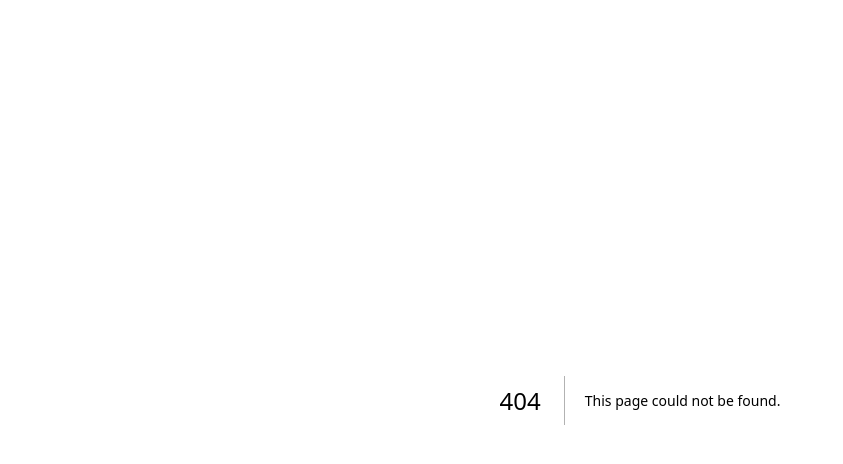
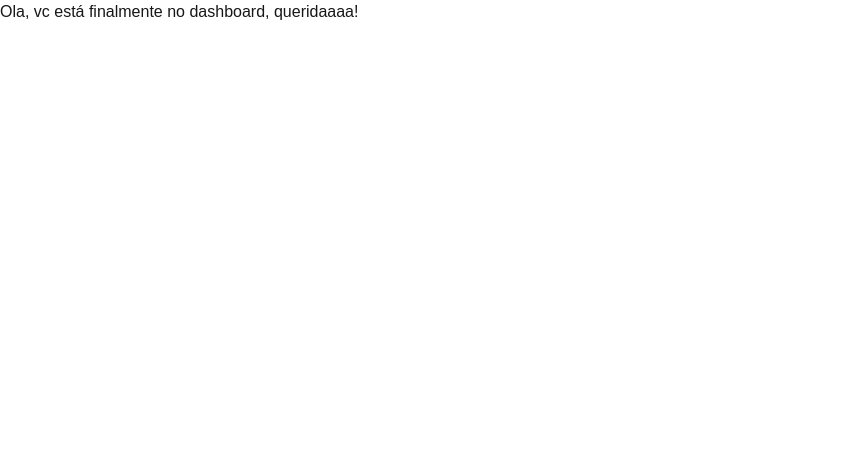
Before and after one commit to liviakobayashii/autenticacaoDeUsuarios, a Next.js app: page /dashboard in a window 1280 px wide. Before the commit this address had no page. Shown: the top 464 px of the page, without its empty margins (0-843 px from the left). Built offline with nearby package versions, Linux system fonts and the light colour scheme.

Commit message:
feat: criação da página dashboard

```diff
--- /dev/null
+++ b/src/app/dashboard/page.tsx
@@ -0,0 +1,7 @@
+export default function Dashboard() {
+  return (
+    <div>
+      <h1>Ola, vc está finalmente no dashboard, queridaaaa!</h1>
+    </div>
+  );
+}
```
